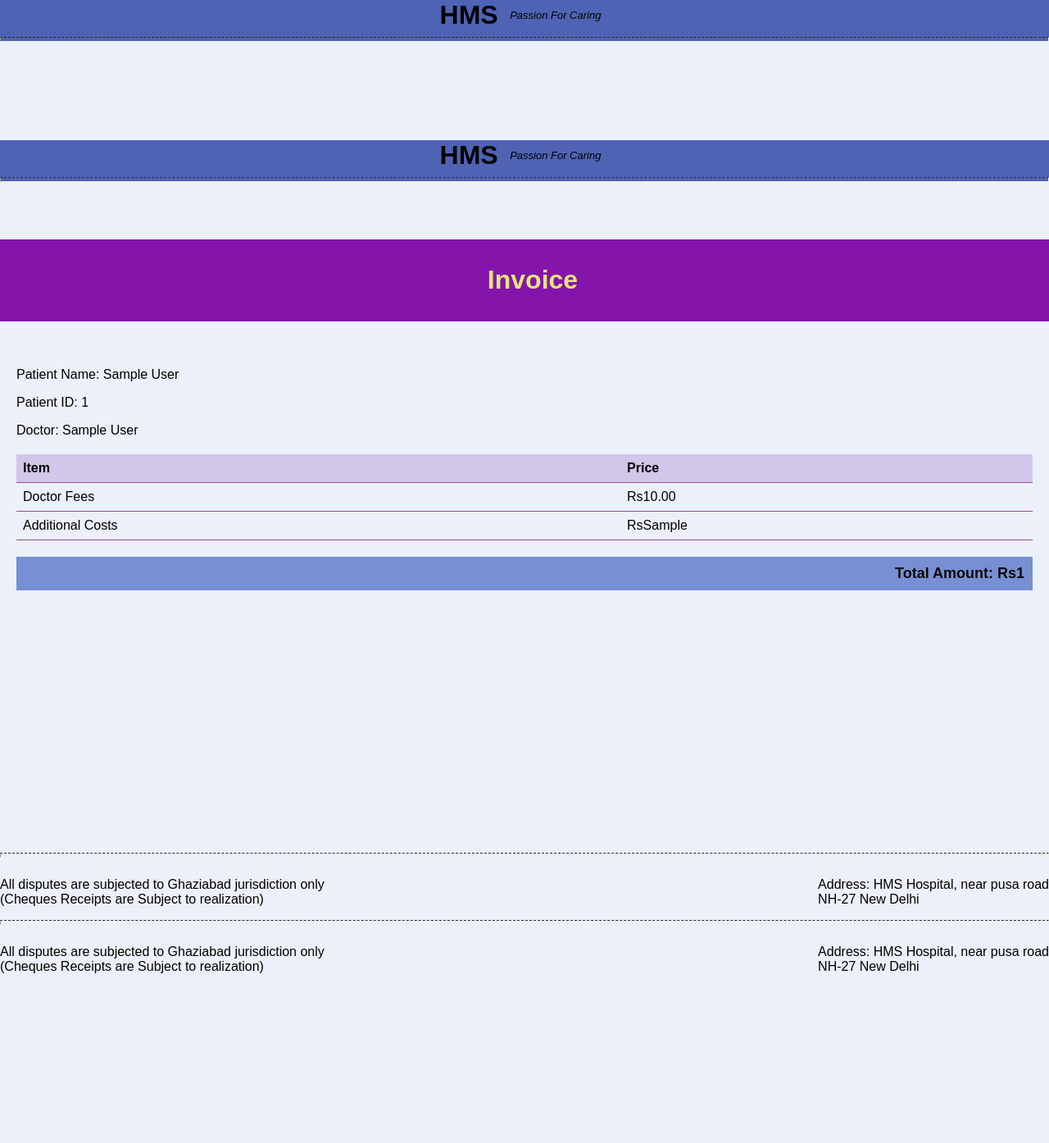
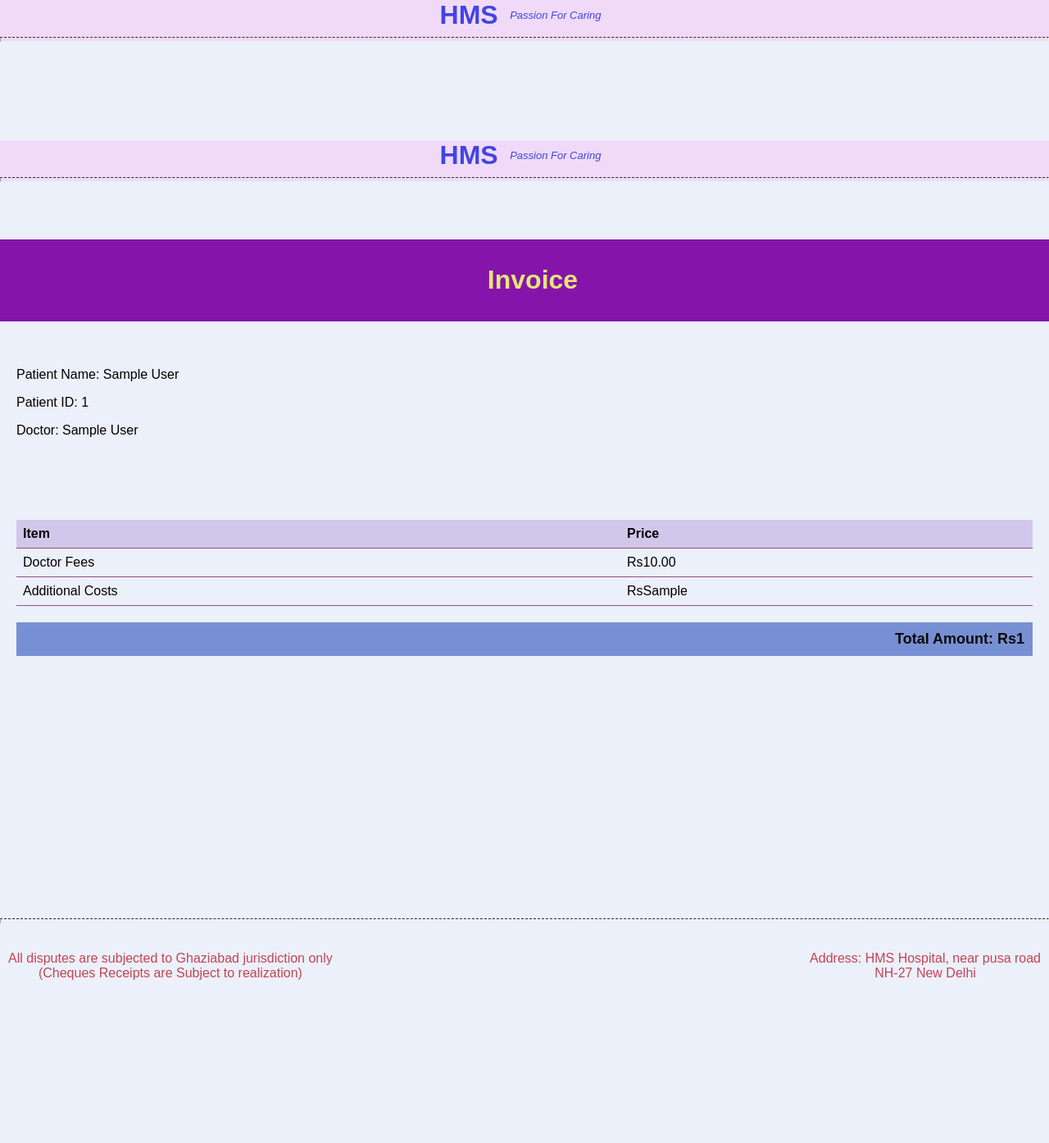
Before and after one commit to himanshu-sharmav/HMS, a Django app: template Management_System/templates/billing_templates/base_bill_template.html in a window 1280 px wide. Shown: the top 1394 px of the page at 82% size. Before the commit the page ends 1187 px from the top, so only its background shows below. Run offline with Django 3.2, Linux system fonts and the light colour scheme; tables that the repository leaves empty hold one stand-in row (values such as "Sample post"); the template is opened without the code that fills it: values that come from a table or form of the project are taken from there, most other values are stand-ins (such as "Sample title", 1, 10 or a date in 2020).

Commit message:
bill final completed

```diff
--- a/Management_System/templates/billing_templates/base_bill_template.html
+++ b/Management_System/templates/billing_templates/base_bill_template.html
@@ -1,34 +1,33 @@
-<!-- {% load static %} -->
+{% load static %}
 <!DOCTYPE html>
 <html>
 <head>
     <title>Hospital Bill</title>
-</head>
-<body>
     <style>
         body {
             margin: 0;
             padding: 0;
+            background-color: #ecf0fa; /* Light purple background */
         }
         @page {
-            size:A4;
-            margin:0%;
+            size: A4;
+            margin: 0%;
         }
         header {
             text-align: left;
-            background-color:  #4f63b4;
+            background-color: #f0daf7; /* Dark purple header background */
+            color: #4144e3; /* Yellow text color */
         }
         header p, header h1{
-            display:inline;
+            display: inline;
             vertical-align: middle;
             margin-right: 10px;
         }
-
         main {
             margin-top: 120px;
         }
         hr {
-            border-top: 1px dashed #2c2a2a;
+            border-top: 1px dashed #2c2a2a; /* Dark purple dashed line */
         }
         hr.a {
             margin-top: 300px;
@@ -39,7 +38,15 @@
             justify-content: space-between;
             margin-bottom: -300px;
         }
+        footer {
+            background-color: #ecf0fa; /* Light purple background */
+            padding: 10px;
+            color: #c24553; /* Dark purple text color */
+            text-align: center;
+        }
     </style>
+</head>
+<body>
     <header>
         <div>
             <center>
@@ -56,7 +63,6 @@
        {% block content %}
         {% include 'billing_templates/bill_template.html' %}
         {% endblock %}
-
     </main>
 
     <hr size="6" class="a"></hr>
--- a/Management_System/templates/billing_templates/bill_template.html
+++ b/Management_System/templates/billing_templates/bill_template.html
@@ -34,6 +34,7 @@
         table {
             width: 100%;
             border-collapse: collapse;
+            margin-top: 100px;
         }
 
         th, td {
--- a/Management_System/views.py
+++ b/Management_System/views.py
@@ -565,9 +565,10 @@ def prescription(request):
       appointments=appointmentt.objects.filter(id=appointments_id).first()
       if not appointments:
             return JsonResponse({'message': 'Appointment not found'}, status=404)
-      is_doctor = user.roles.filter(roles='Doctor').exists()
+      user.roles.filter(roles='Doctor').exists()
 
-      if is_doctor:
+      if user.roles.filter(roles='Doctor').exists():
+
          prescriptions = Prescription.objects.filter(patient_f=appointments, patient_f__Doctor__userd=user)
       else:
          prescriptions = Prescription.objects.filter(patient_f=appointments)
```
